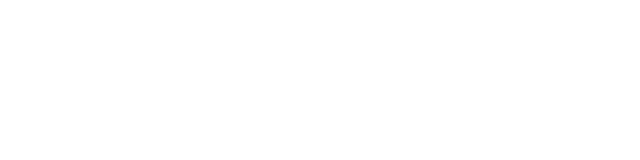
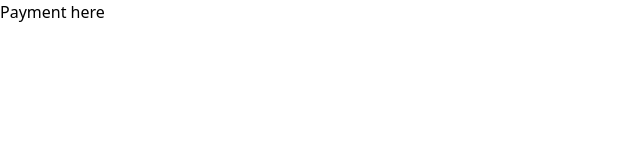
Before and after one commit to Tahmid690/NimbusFly, a React (Vite) app in the folder nimbusfly-frontend/: page /payment in a window 1280 px wide. Before the commit this address had no page. Shown: the top 160 px of the page, without its empty margins (0-640 px from the left). Built offline with nearby package versions, Linux system fonts and the light colour scheme; sample sign-in values are in the browser's storage.

Commit message:
gopayment

```diff
--- a/nimbusfly-frontend/src/App.jsx
+++ b/nimbusfly-frontend/src/App.jsx
@@ -11,6 +11,7 @@
 import ProtectedRoute from './components/Authnication/ProtectedRoute'
 import PublicRoute from './components/Authnication/PublicRoute'
 import BookingDetails from './components/BookingDetails'
+import PaymentDetails from './components/PaymentDetails'
 
 function App() {
   return (
@@ -39,6 +40,15 @@
             }
           />
 
+          <Route
+          path="/payment"
+          element={
+            <ProtectedRoute>
+              <PaymentDetails/>
+            </ProtectedRoute>
+          }
+          />
+
 
 
           <Route path="/admin/login" element={<AirlineLogin />} />
--- a/nimbusfly-frontend/src/components/BookingDetails.jsx
+++ b/nimbusfly-frontend/src/components/BookingDetails.jsx
@@ -4,6 +4,7 @@
 import BookingStages from "./BookingStages";
 import FlightSummary from "./FlightSummary";
 import Passengerform from "./Passengerform";
+import { useNavigate } from "react-router-dom";
 import axios from "axios";
 const BookingDetails = () => {
   const [user_id, setuser_id] = useState(null);
@@ -12,7 +13,7 @@
   console.log(location);
   const flight = location.state;
   console.log("Booking Page", flight);
-
+  const navigate=useNavigate();
   useEffect(() => {
     const det = JSON.parse(localStorage.getItem("userData"));
     //  console.log(str);
@@ -82,6 +83,7 @@
       console.log(newp);
       const response = await axios.post('http://localhost:3000/passenger/add', { passengers: newp });
       console.log("Passengers added successfully: ", response.data);
+      navigate('/payment',{state:{passengers}});
 
     } catch (err) {
       console.log("Err saving passenger, ", err.response?.data || err.message)
--- /dev/null
+++ b/nimbusfly-frontend/src/components/PaymentDetails.jsx
@@ -0,0 +1,12 @@
+
+const PaymentDetails = () => {
+
+
+  return (
+    <>
+      <h>Payment here</h>
+    </>
+  );
+};
+
+export default PaymentDetails;
```
